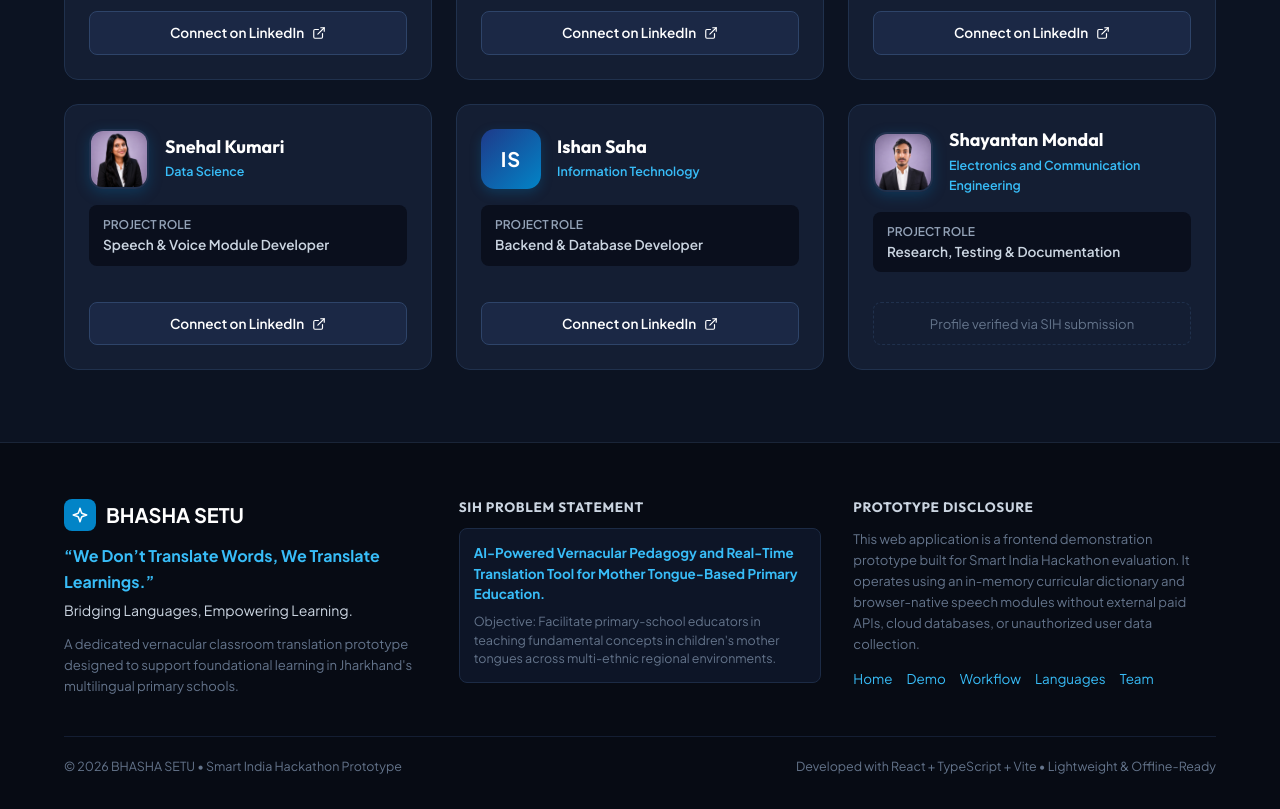
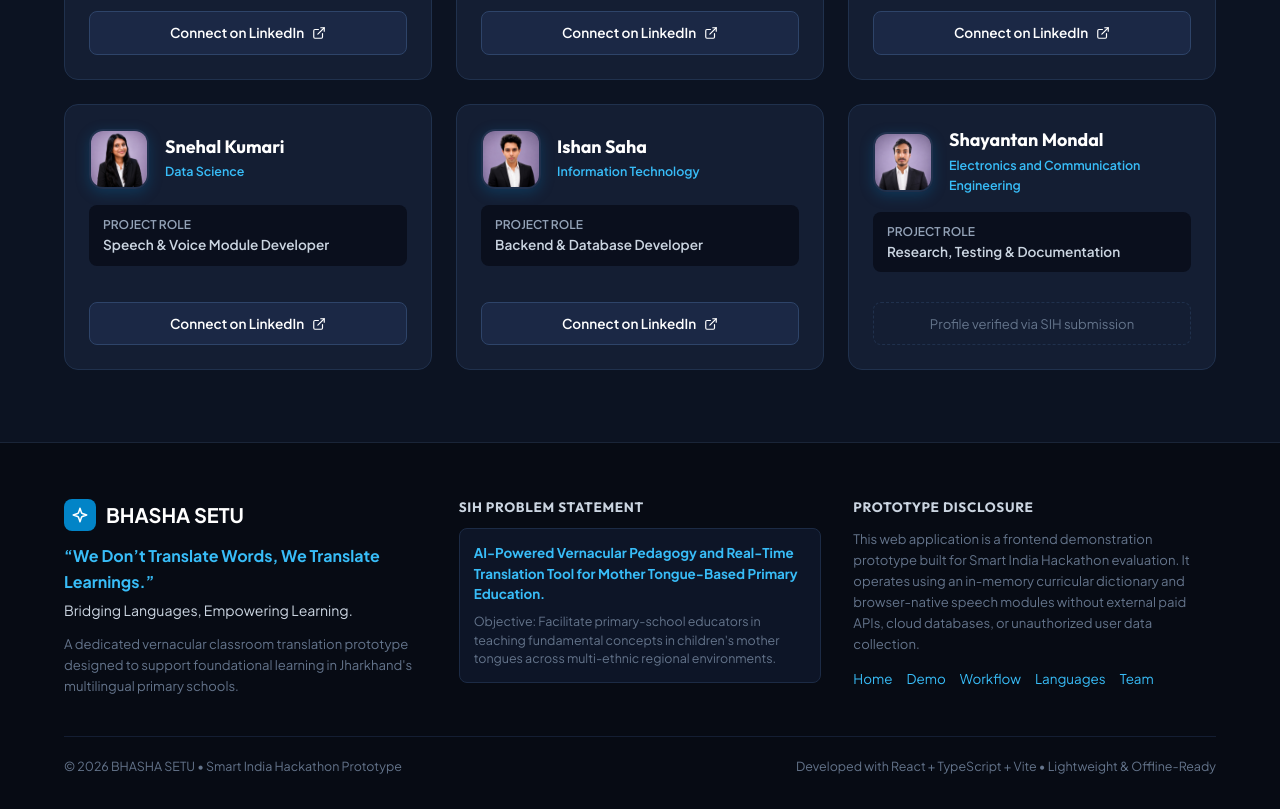
Before and after one commit to priyanshusinha7789-alt/Bharat_setu, a React (Vite) app: page / in a window 1280 px wide. Shown: the part 5940-6749 px from the top of the page. Built offline with nearby package versions, Linux system fonts and the light colour scheme.

Commit message:
feat: add photo for Ishan Saha

```diff
--- a/src/data/team.ts
+++ b/src/data/team.ts
@@ -38,7 +38,8 @@ export const TEAM_MEMBERS: TeamMember[] = [
     role: 'Backend & Database Developer',
     department: 'Information Technology',
     linkedinUrl: 'https://www.linkedin.com/in/ishan-saha-2103b723b',
-    initials: 'IS'
+    initials: 'IS',
+    image: '/team/ishan.jpg'
   },
   {
     name: 'Shayantan Mondal',
```
Also changed, not shown: public/team/ishan.jpg (added).
